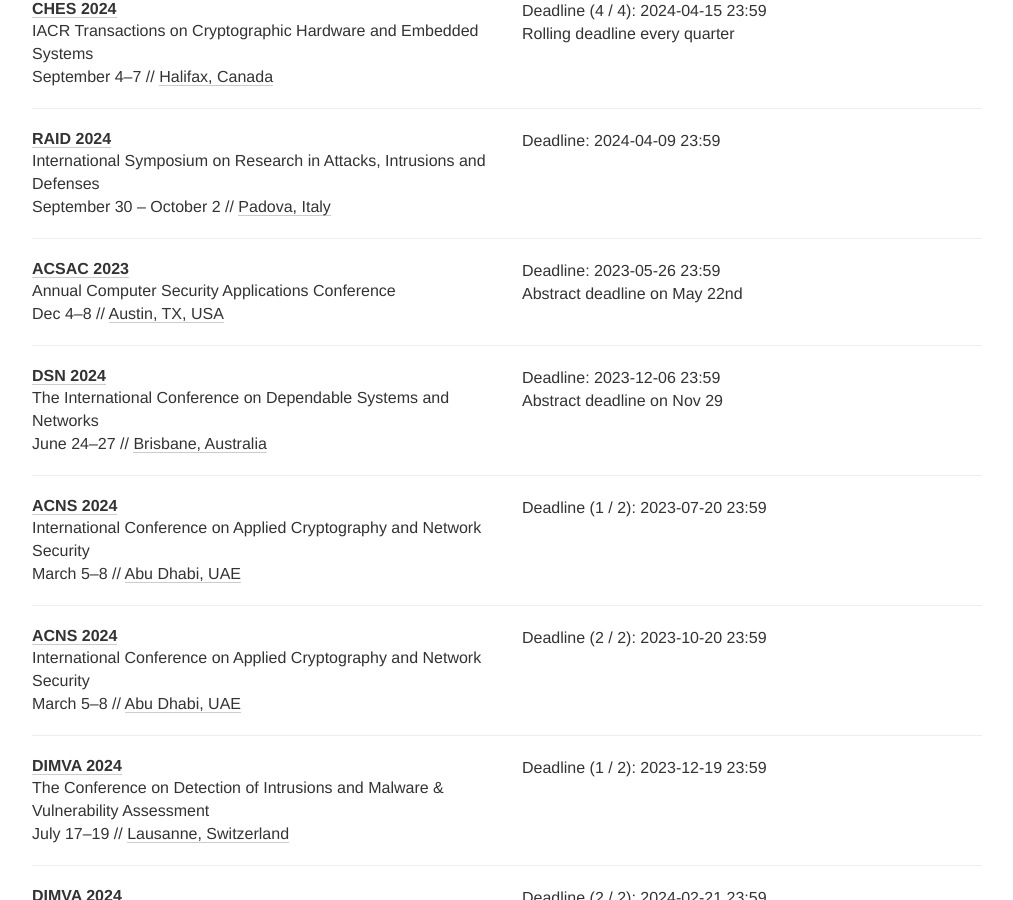
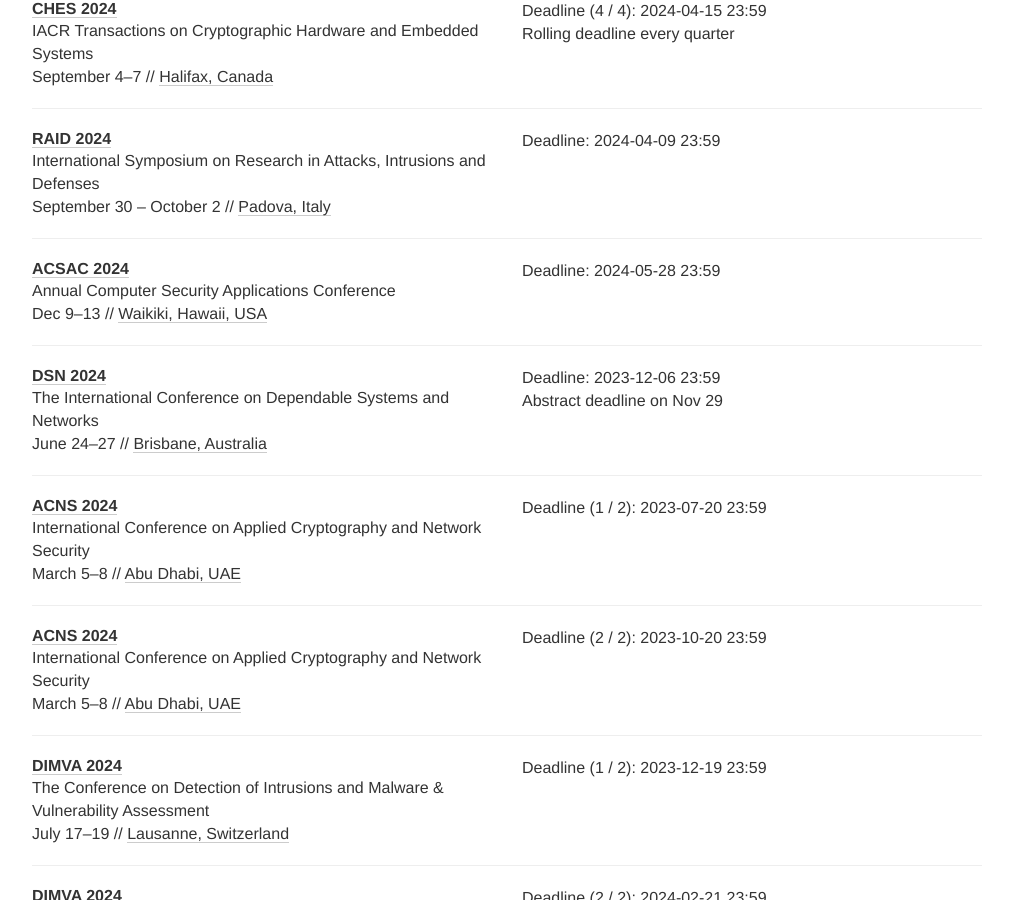
Before and after one commit to sec-deadlines/sec-deadlines.github.io, a Jekyll site: the page built from index.html, in a window 1280 px wide and 900 px high, scrolled down 5878 px. Shown: the whole window, without its empty margins (133-1146 px from the left). Built offline with Jekyll 4.4.1, drawn with Linux system fonts in a browser that asks for light colours; nearby versions of some CDN libraries; comment, search, counter and statistics services are not loaded.

Commit message:
Add ACSAC 2024

```diff
--- a/_data/conferences.yml
+++ b/_data/conferences.yml
@@ -342,12 +342,11 @@
 
 - name: ACSAC
   description: Annual Computer Security Applications Conference
-  year: 2023
-  link: https://www.acsac.org/2023/
-  deadline: ["2023-05-26 23:59"]
-  comment: Abstract deadline on May 22nd
-  date: Dec 4-8
-  place: Austin, TX, USA
+  year: 2024
+  link: https://www.acsac.org/2024/
+  deadline: ["2024-05-28 23:59"]
+  date: Dec 9-13
+  place: Waikiki, Hawaii, USA
   tags: [SEC, CONF]
 
 - name: DSN
```
